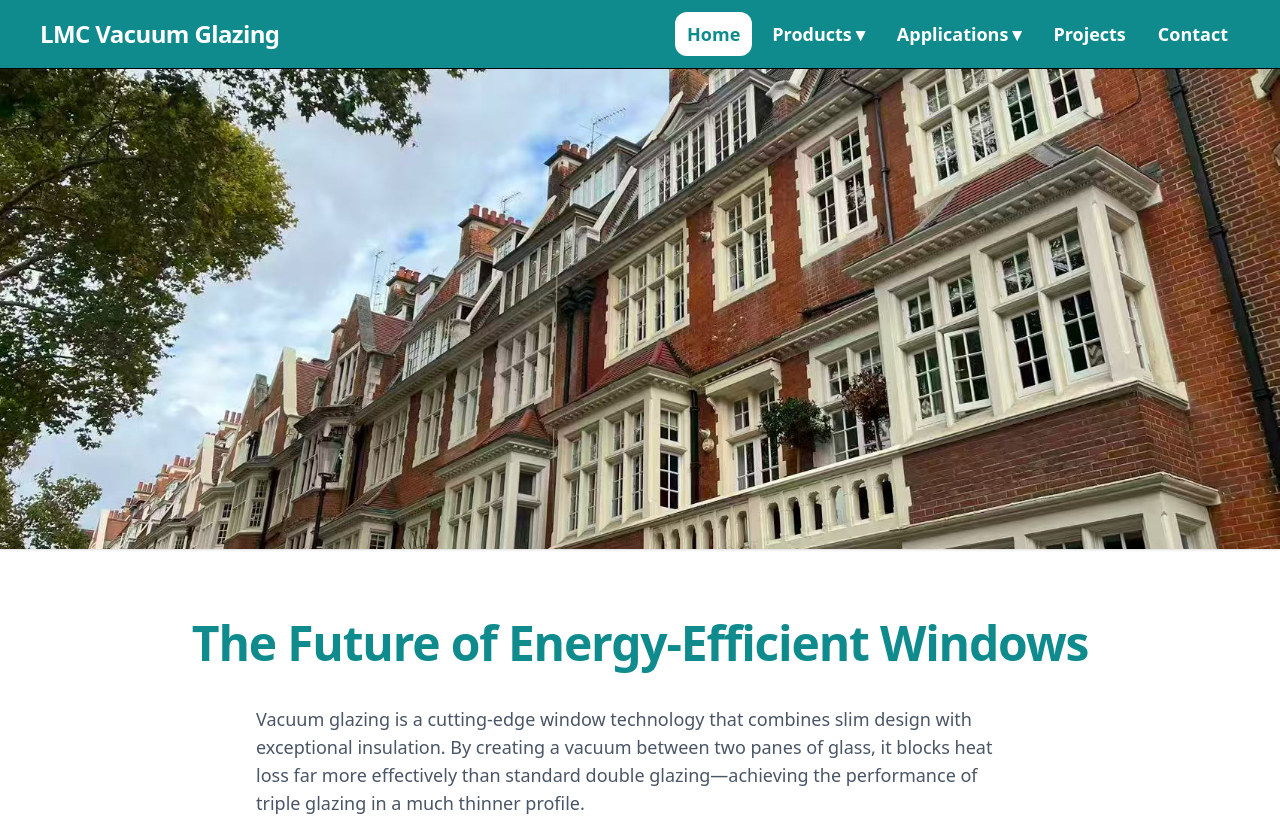
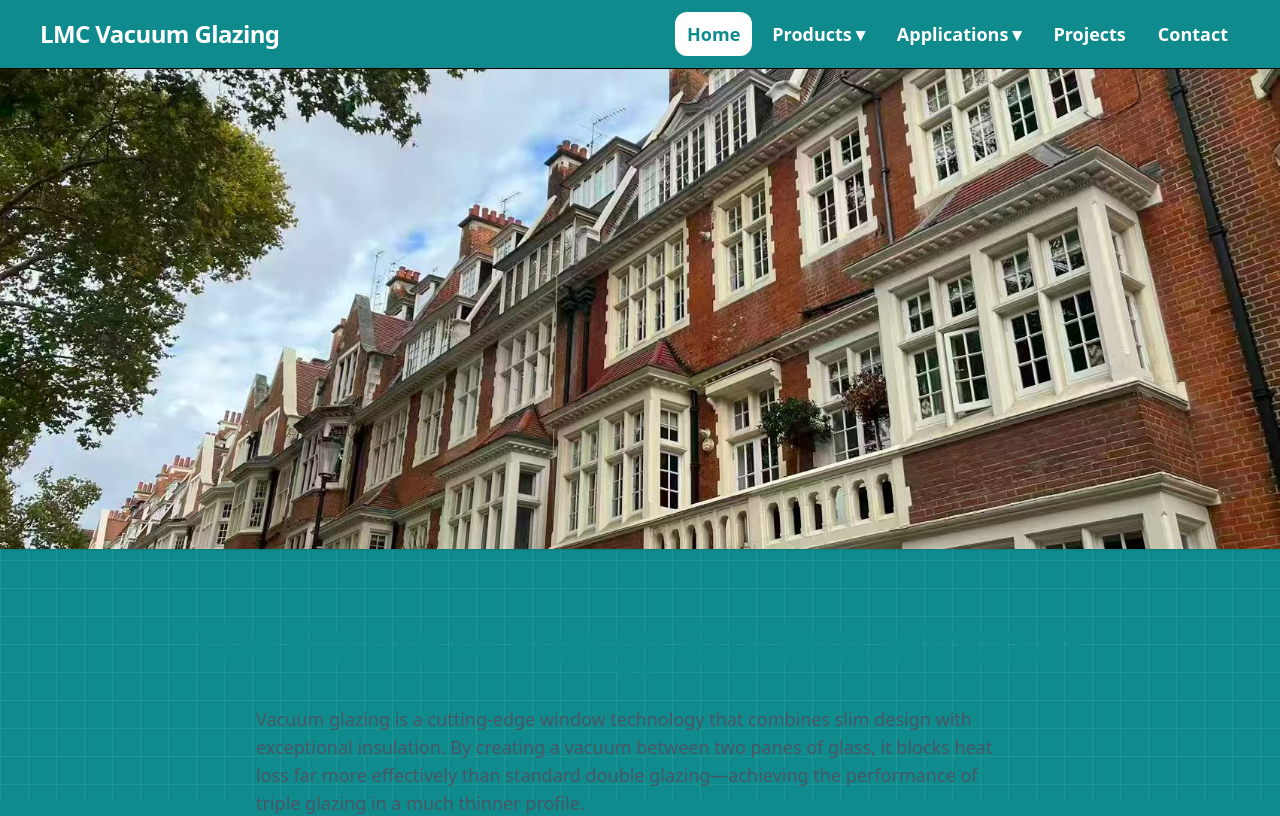
Before and after one commit to pastrainbow/LMCVacuumGlazingWebsite, a React (Vite) app in the folder lmc-vacuum-glazing-site/: page / in a window 1280 px wide. Shown: the top 816 px of the page. Built offline with nearby package versions, Linux system fonts and the light colour scheme.

Commit message:
Fix contact page

```diff
--- a/lmc-vacuum-glazing-site/src/App.jsx
+++ b/lmc-vacuum-glazing-site/src/App.jsx
@@ -8,9 +8,12 @@ import { allApplications } from "./applicationsConfig.js";
 import ApplicationInfo from "./components/ApplicationInfo.jsx";
 import ScrollToHash from "./components/ScrollToHash.jsx";
 import NotFound from "./pages/NotFound.jsx";
+import GridBackground from "./components/GridBackground.jsx";
 function Layout({ children }) {
   return (
-    <div className="min-h-screen w-full bg-white">
+    <div className="min-h-screen w-full bg-brand-teal">
+      <GridBackground className={"bg-brand-teal"} />
+
       <Navbar />
 
       <ScrollToHash />
--- a/lmc-vacuum-glazing-site/src/components/Footer.jsx
+++ b/lmc-vacuum-glazing-site/src/components/Footer.jsx
@@ -1,10 +1,11 @@
 import { contactMethods, addresses } from "../contactInfo";
 import { NavSection } from "./Utils";
 
-export default function Footer() {
+
+export default function Footer({ fillScreenHeight }) {
   return (
     <NavSection id="Contact">
-      <footer className="relative w-full overflow-hidden">
+      <footer className={"relative w-full overflow-hidden " + (fillScreenHeight && "min-h-screen flex items-center")}>
         {/* Teal grid background */}
         <div
           className="absolute inset-0 bg-brand-teal"
```
